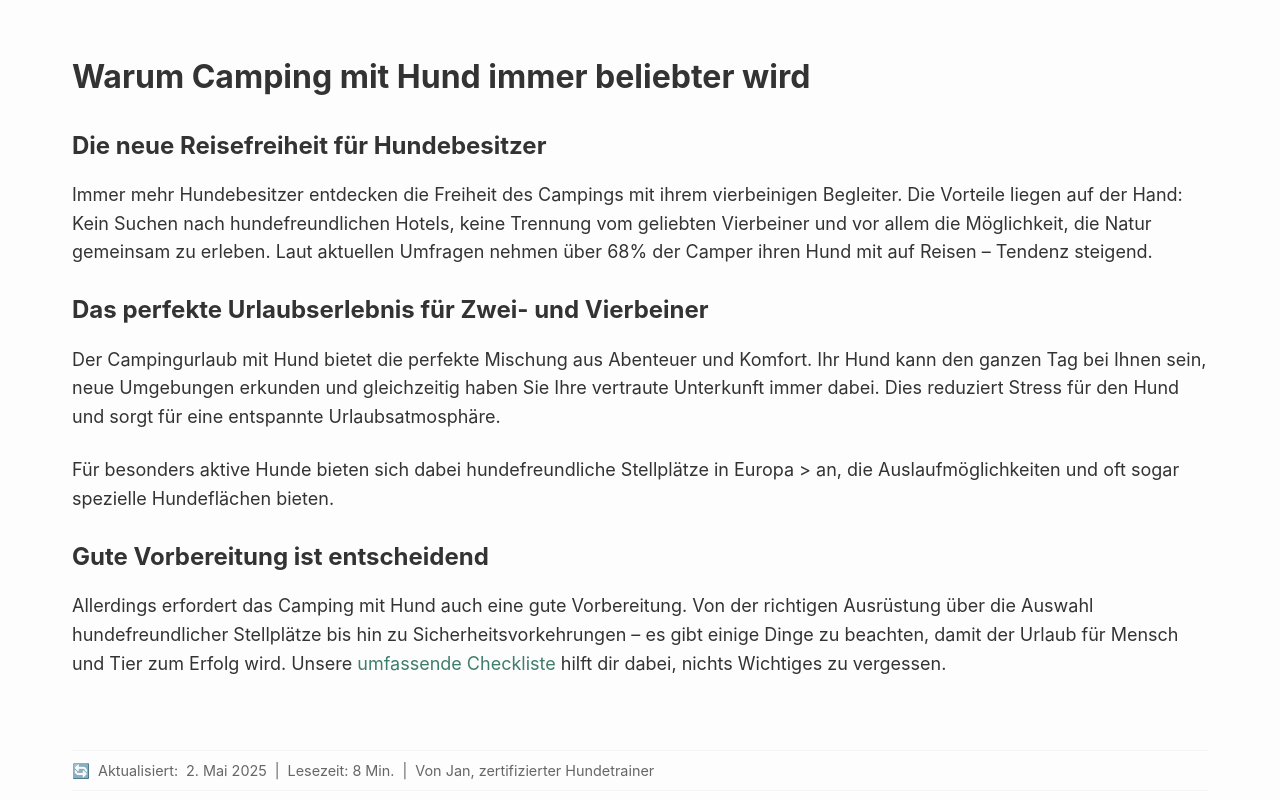
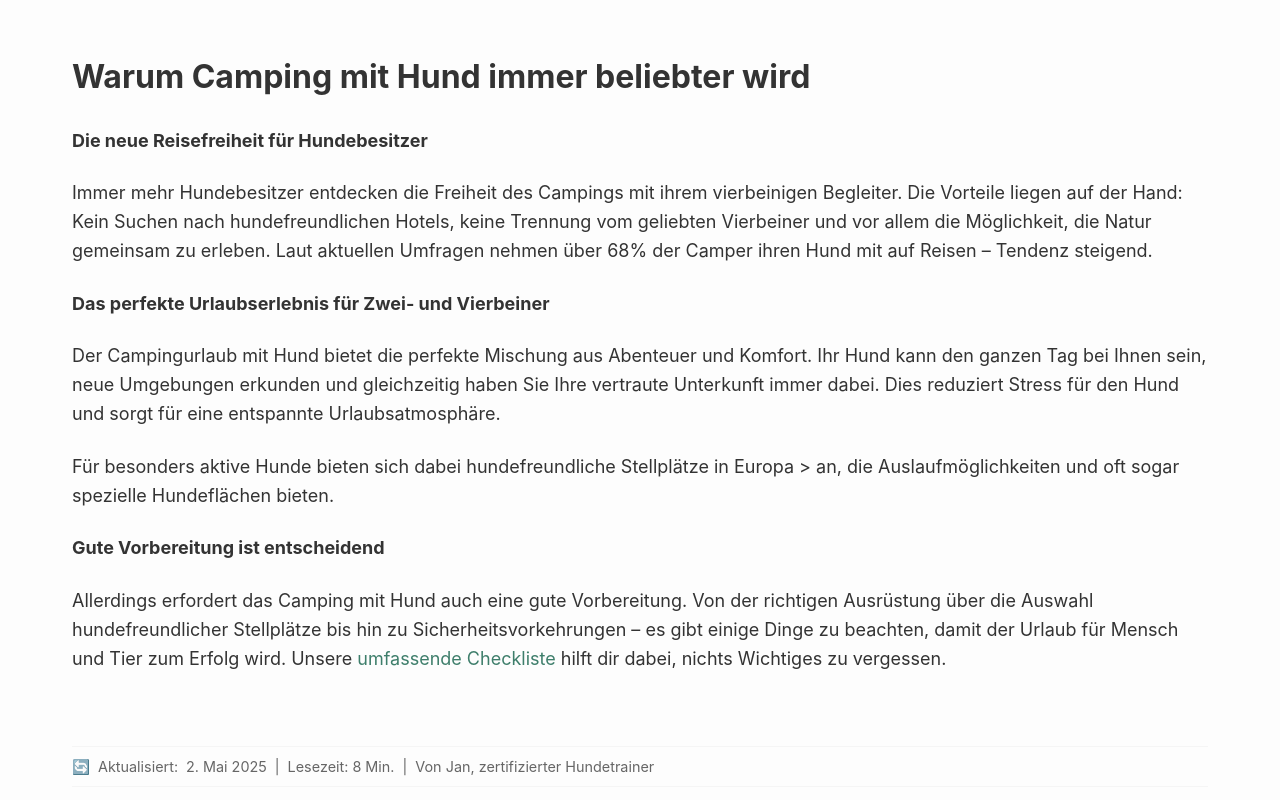
Before and after one commit to se-asn/camperblog, a plain HTML site: page index.html in a window 1280 px wide. Shown: the part 1640-2440 px from the top of the page. Drawn offline with Linux system fonts and the light colour scheme.

Commit message:
readability

```diff
--- a/index.html
+++ b/index.html
@@ -1127,7 +1127,7 @@
         <!-- Introduction Section -->
         <section id="warum-camping">
           <h2>Warum Camping mit Hund immer beliebter wird</h2>
-          <h3>Die neue Reisefreiheit für Hundebesitzer</h3>
+          <p><strong>Die neue Reisefreiheit für Hundebesitzer</strong></p>
           <p>
             Immer mehr Hundebesitzer entdecken die Freiheit des Campings mit
             ihrem vierbeinigen Begleiter. Die Vorteile liegen auf der Hand: Kein
@@ -1136,7 +1136,7 @@
             erleben. Laut aktuellen Umfragen nehmen über 68% der Camper ihren
             Hund mit auf Reisen – Tendenz steigend.
           </p>
-          <h3>Das perfekte Urlaubserlebnis für Zwei- und Vierbeiner</h3>
+          <p><strong>Das perfekte Urlaubserlebnis für Zwei- und Vierbeiner</strong></p>
           <p>
             Der Campingurlaub mit Hund bietet die perfekte Mischung aus
             Abenteuer und Komfort. Ihr Hund kann den ganzen Tag bei Ihnen sein,
@@ -1149,7 +1149,7 @@
             Stellplätze in Europa > an, die Auslaufmöglichkeiten und oft sogar
             spezielle Hundeflächen bieten.
           </p>
-          <h3>Gute Vorbereitung ist entscheidend</h3>
+          <p><strong>Gute Vorbereitung ist entscheidend</strong></p>
           <p>
             Allerdings erfordert das Camping mit Hund auch eine gute
             Vorbereitung. Von der richtigen Ausrüstung über die Auswahl
```
